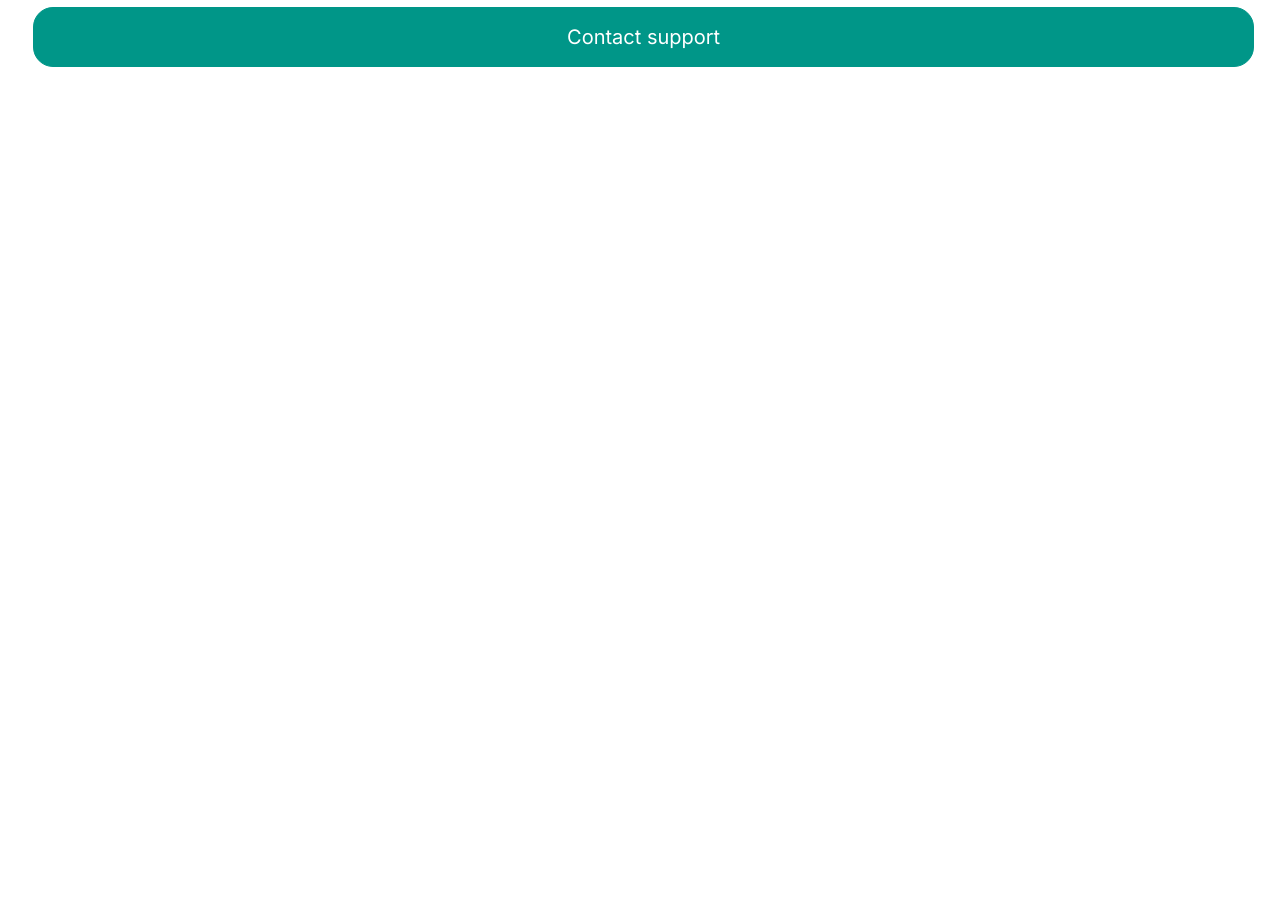
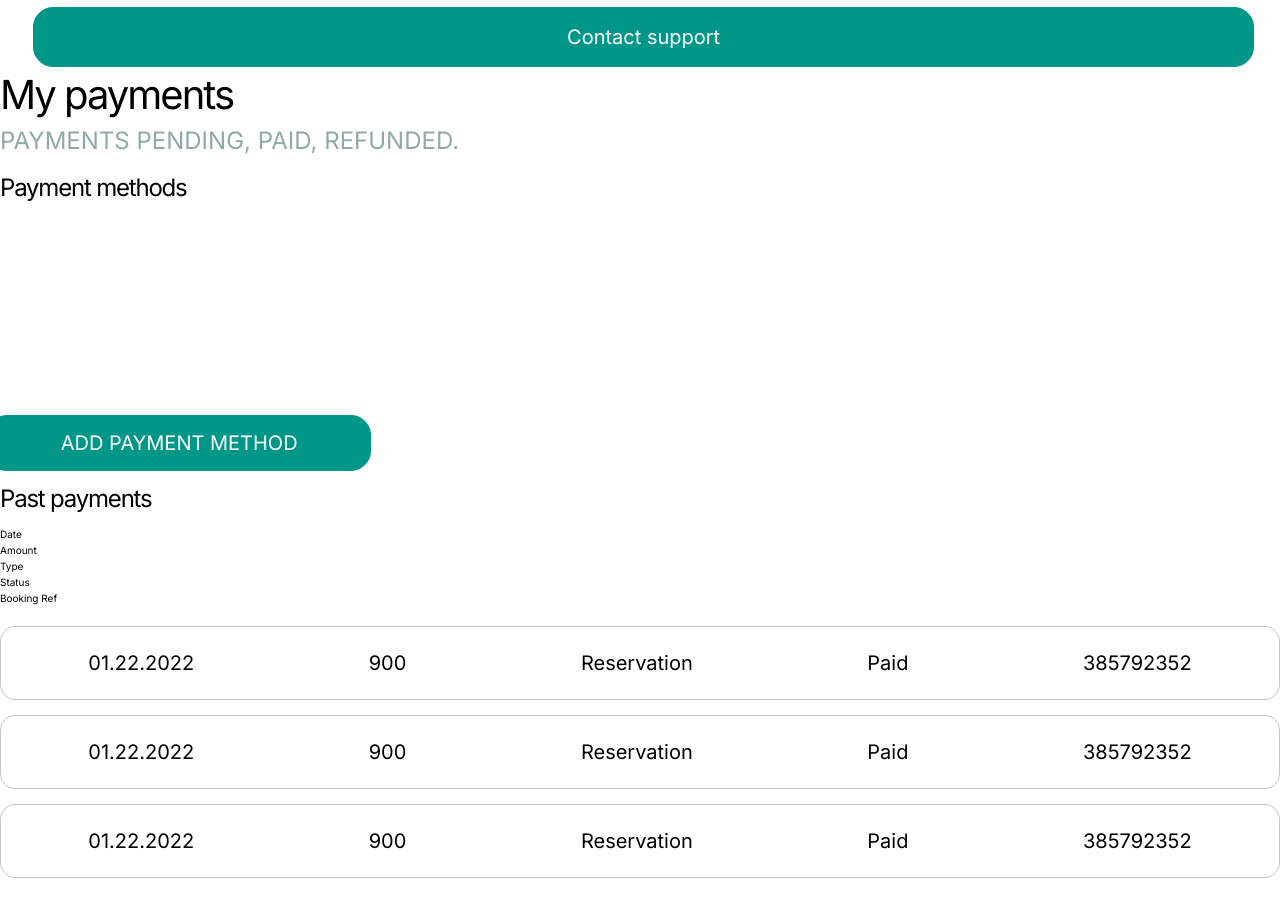
Before and after one commit to FoodleBerlin/foodle, a Next.js app: page /payments in a window 1280 px wide. Shown: the part 320-1218 px from the top of the page. Before the commit the page ends 800 px from the top, so only its background shows below. Built offline with nearby package versions, Linux system fonts and the light colour scheme; no server answers; a web font is replaced by a local one.

Commit message:
feat: add payment method and past payment blocks and paymentData

```diff
--- a/pages/payments/index.tsx
+++ b/pages/payments/index.tsx
@@ -3,10 +3,42 @@ import Head from 'next/head';
 import Navbar from '../../components/Layout/Navbar';
 import Sidebar from '../../components/Layout/Sidebar';
 import styles from './Payments.module.scss';
+import PastPayment from '../../components/PastPayment/index';
+import PaymentMethod from '../../components/PaymentMethod/index';
+
+export type Payment ={
+    date: string;
+    amount: number;
+    type: string;
+    status: string;
+    id: number;
+}
 
 const payments: NextPage= ()=>{
 
-
+    const paymentData: Payment[] =[
+        {
+            date: '01.22.2022',
+            amount: 900,
+            type: 'Reservation',
+            status: 'Paid',
+            id: 385792352
+        },
+        {
+            date: '01.22.2022',
+            amount: 900,
+            type: 'Reservation',
+            status: 'Paid',
+            id: 385792352
+        },
+        {
+            date: '01.22.2022',
+            amount: 900,
+            type: 'Reservation',
+            status: 'Paid',
+            id: 385792352
+        }
+    ]
 
 return(
 
@@ -20,7 +52,31 @@ return(
             <link rel="icon" href="/foodle_logo.svg" />
         </Head>
         <Navbar />
-        <Sidebar />
+        <div className={styles['payments']}>
+            <Sidebar />
+            <div className={styles['mypayments']}>
+                <h4 className="header-secondary">My payments</h4>
+                <h5 className="subtitle-text subtle-text">PAYMENTS PENDING, PAID, REFUNDED.</h5>
+                <div className={styles['paymentMethod']}>
+                    <h6 className='header-tertiary'>Payment methods</h6>
+                    <PaymentMethod />
+
+                </div>
+                <div className={styles['pastPayment']}>
+                    <h6 className='header-tertiary'>Past payments</h6>
+                    <div className={styles['namebox']}>
+                        <div>Date</div>
+                        <div>Amount</div>
+                        <div>Type</div>
+                        <div>Status</div>
+                        <div>Booking Ref</div>
+                    </div>
+                    <PastPayment payments={paymentData}/>
+
+                </div>
+            </div>
+        </div>
+
 
     </div>
 
```
